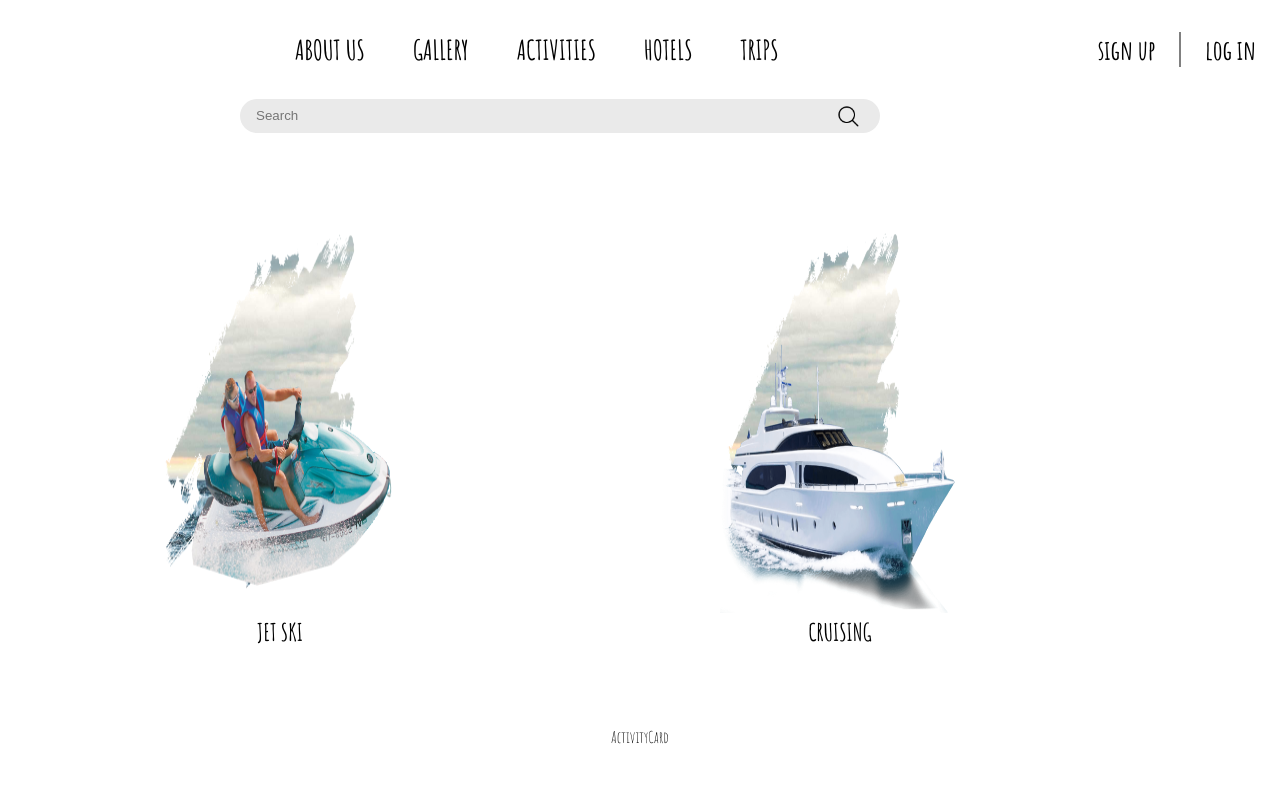
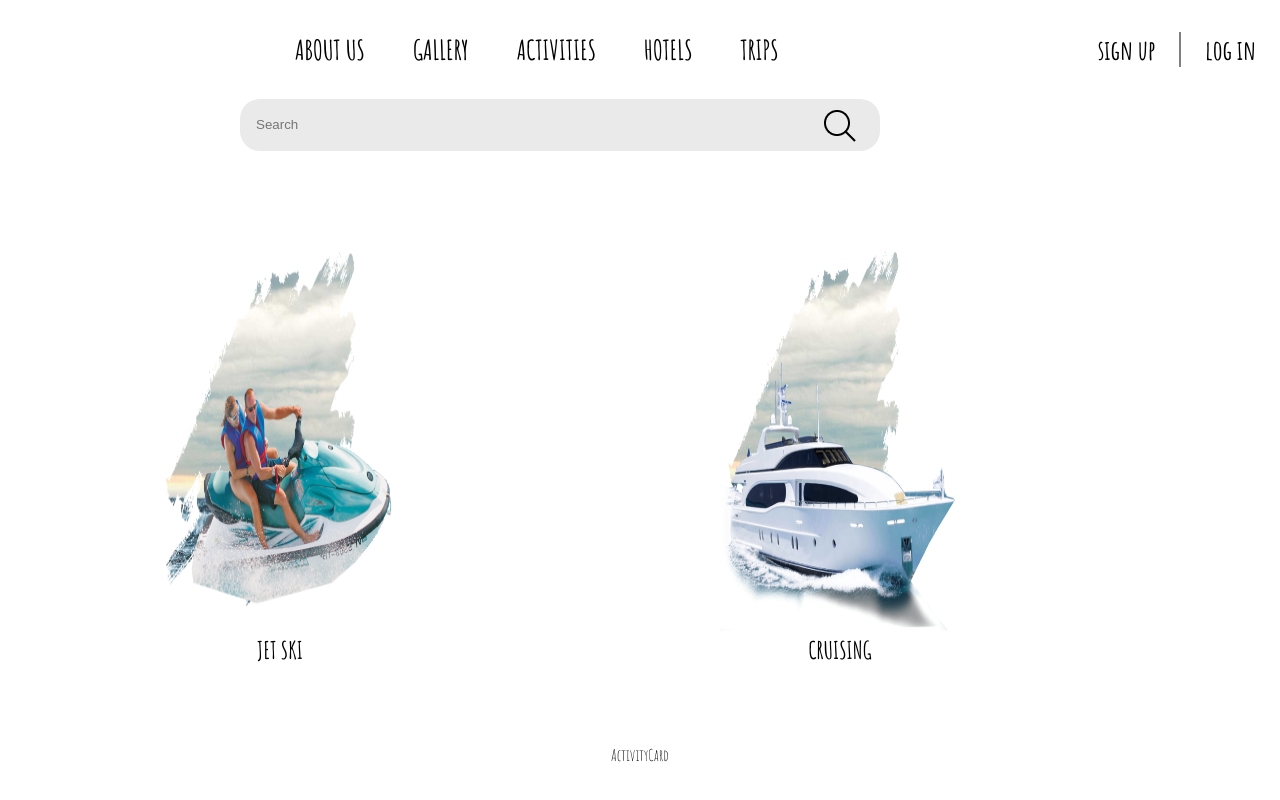
Before and after one commit to NikhitaBarat/great-escape, a React (Create React App) app in the folder client/: page /activities in a window 1280 px wide. Built offline with nearby package versions, Linux system fonts and the light colour scheme.

Commit message:
modified activities

```diff
--- a/client/src/pages/activities/activities.pages.jsx
+++ b/client/src/pages/activities/activities.pages.jsx
@@ -20,7 +20,7 @@
           <h2>JET SKI</h2>
         </div>
         <div className="water2">
-          <img src={Cruising} alt="" />
+          <img className="waterimage" src={Cruising} alt="" />
           <h2>CRUISING</h2>
         </div>
       </div>
--- a/client/src/pages/activities/activities.styles.css
+++ b/client/src/pages/activities/activities.styles.css
@@ -24,7 +24,7 @@
     width: 90%;
 }
 
-img {
+.waterimage {
     height: 2rem;
 }
 
```
